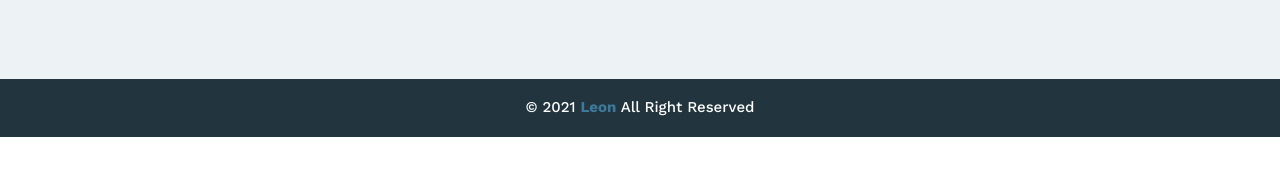
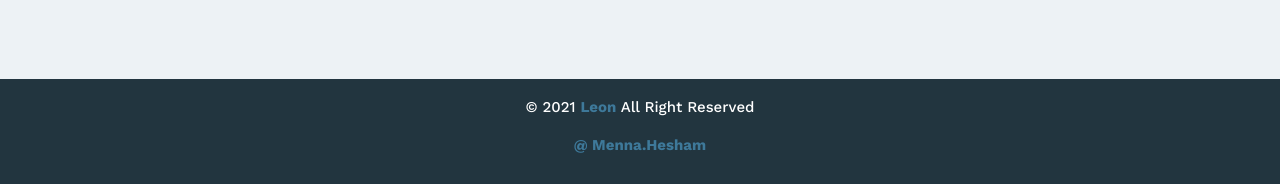
Before and after one commit to Menna-Hesham7/Leon-1, a plain HTML site: page index.html in a window 1280 px wide. Shown: the part 3352-3536 px from the top of the page. Before the commit the page ends 3489 px from the top, so only its background shows below. Drawn offline with nearby package versions, Linux system fonts and the light colour scheme.

Commit message:
first commit

```diff
--- a/css/style.css
+++ b/css/style.css
@@ -466,11 +466,17 @@ font-weight: 300;
     color: white;
     text-align: center;
     padding: 20px;
+    padding-bottom: 10px;
     font-size: 15px;
 }
 .footer span{
     font-weight: bold;
     color: var(--main-color);
+}
+.footer .m{
+    color: var(--main-color);
+    margin: 20px auto;
+    font-weight: bold;
 }
 /* End Footer */
 
--- a/index.html
+++ b/index.html
@@ -241,7 +241,9 @@
 
 
     <!-- Start Footer -->
-    <div class="footer">&copy; 2021 <span>Leon</span> All Right Reserved</div>
+    <div class="footer">&copy; 2021 <span>Leon</span> All Right Reserved
+        <div class="m">@ Menna.Hesham</div>
+    </div>
     <!-- End Footer -->
 
 </body>
```
